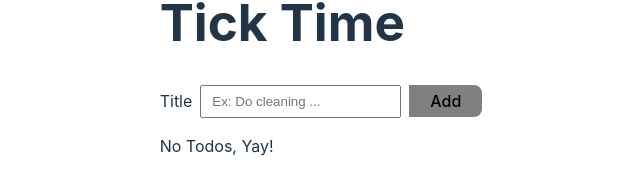
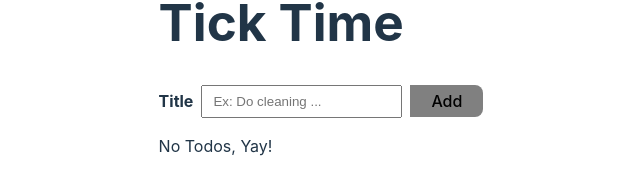
Before and after one commit to rezahedi/ticktime, a React (Vite) app: page / in a window 1280 px wide. Shown: the part 333-512 px from the top of the page, without its empty margins (319-959 px from the left). Built offline with nearby package versions, Linux system fonts and the light colour scheme.

Commit message:
Pass label as children to component

```diff
--- a/src/components/InputWithLabel.jsx
+++ b/src/components/InputWithLabel.jsx
@@ -1,10 +1,10 @@
 
 export default function InputWithLabel(props) {
-  const { label, title, handleTitleChange } = props;
+  const { children, title, handleTitleChange } = props;
 
   return (
     <>
-      <label htmlFor="myInput">{label}</label>
+      <label htmlFor="myInput">{children}</label>
       <input
         id="myInput" type="text"
         value={title}
--- a/src/components/Todo/AddNew.jsx
+++ b/src/components/Todo/AddNew.jsx
@@ -21,7 +21,9 @@ function AddNew( props ) {
 
   return (
     <form className="add-new" onSubmit={handleFormSubmission}>
-      <InputWithLabel label={'Title'} title={title} handleTitleChange={handleTitleChange} />
+      <InputWithLabel title={title} handleTitleChange={handleTitleChange}>
+        <b>Title</b>
+      </InputWithLabel>
       <button type="submit">Add</button>
     </form>
   )
```
